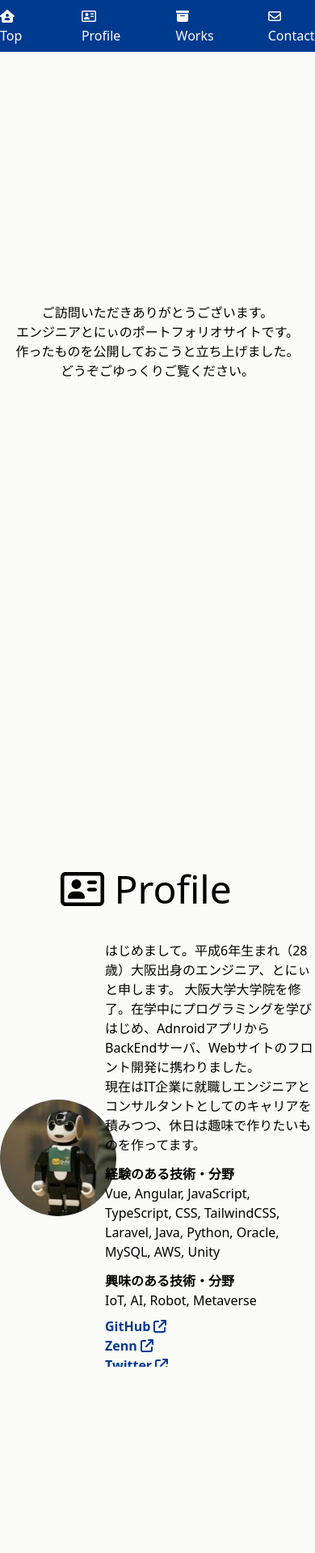
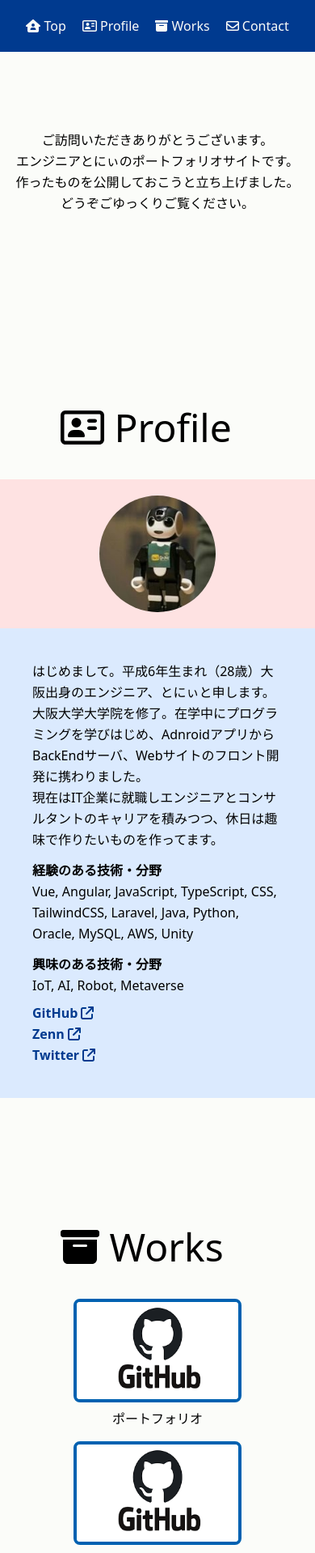
Before and after one commit to tinytony27/tinytony.github.io, a Vue app: page / in a window 390 px wide. Shown: the top 1918 px of the page at 81% size. Built offline with nearby package versions, Linux system fonts and the light colour scheme.

Commit message:
レスポンシブデザイン

```diff
--- a/src/components/ContactView.vue
+++ b/src/components/ContactView.vue
@@ -2,7 +2,7 @@
 </script>
 
 <template>
-<div id="contact" class="h-96 w-full">
+<div id="contact" class="sm:h-96 h-56 w-full">
     <div class="max-w-3xl m-auto">
         <div class="w-60 m-auto text-5xl pb-5">
             <font-awesome-icon icon="fa-regular fa-envelope" />
--- a/src/components/HeaderView.vue
+++ b/src/components/HeaderView.vue
@@ -4,38 +4,26 @@
 <template>
 <header class="fixed w-full z-10">
     <div class="h-16 flex justify-center items-center text-color2">
-        <span class="mr-16">
+        <span class="sm:mr-16 mr-5">
             <a href="#top">
-                <!--svg xmlns="http://www.w3.org/2000/svg" fill="none" viewBox="0 0 24 24" stroke-width="1.5" stroke="currentColor" class="w-5 h-5">
-                    <path stroke-linecap="round" stroke-linejoin="round" d="M9.879 7.519c1.171-1.025 3.071-1.025 4.242 0 1.172 1.025 1.172 2.687 0 3.712-.203.179-.43.326-.67.442-.745.361-1.45.999-1.45 1.827v.75M21 12a9 9 0 11-18 0 9 9 0 0118 0zm-9 5.25h.008v.008H12v-.008z" />
-                </svg-->
                 <font-awesome-icon icon="fa-solid fa-house-user" />
                 Top
             </a>
         </span>
-        <span class="mr-16">
+        <span class="sm:mr-16 mr-5">
             <a href="#profile">
-                <!--svg xmlns="http://www.w3.org/2000/svg" fill="none" viewBox="0 0 24 24" stroke-width="1.5" stroke="currentColor" class="w-5 h-5">
-                    <path stroke-linecap="round" stroke-linejoin="round" d="M15 9h3.75M15 12h3.75M15 15h3.75M4.5 19.5h15a2.25 2.25 0 002.25-2.25V6.75A2.25 2.25 0 0019.5 4.5h-15a2.25 2.25 0 00-2.25 2.25v10.5A2.25 2.25 0 004.5 19.5zm6-10.125a1.875 1.875 0 11-3.75 0 1.875 1.875 0 013.75 0zm1.294 6.336a6.721 6.721 0 01-3.17.789 6.721 6.721 0 01-3.168-.789 3.376 3.376 0 016.338 0z" />
-                </svg-->
                 <font-awesome-icon icon="fa-regular fa-address-card" />
                 Profile
             </a>
         </span>
-        <span class="mr-16">
+        <span class="sm:mr-16 mr-5">
             <a href="#works">
-                <!--svg xmlns="http://www.w3.org/2000/svg" fill="none" viewBox="0 0 24 24" stroke-width="1.5" stroke="currentColor" class="w-5 h-5">
-                    <path stroke-linecap="round" stroke-linejoin="round" d="M19.5 14.25v-2.625a3.375 3.375 0 00-3.375-3.375h-1.5A1.125 1.125 0 0113.5 7.125v-1.5a3.375 3.375 0 00-3.375-3.375H8.25m2.25 0H5.625c-.621 0-1.125.504-1.125 1.125v17.25c0 .621.504 1.125 1.125 1.125h12.75c.621 0 1.125-.504 1.125-1.125V11.25a9 9 0 00-9-9z" />
-                </svg-->
                 <font-awesome-icon icon="fa-solid fa-box-archive" />
                 Works
             </a>
         </span>
         <span class="">
             <a href="#contact">
-                <!--svg xmlns="http://www.w3.org/2000/svg" fill="none" viewBox="0 0 24 24" stroke-width="1.5" stroke="currentColor" class="w-5 h-5">
-                    <path stroke-linecap="round" stroke-linejoin="round" d="M8.625 9.75a.375.375 0 11-.75 0 .375.375 0 01.75 0zm0 0H8.25m4.125 0a.375.375 0 11-.75 0 .375.375 0 01.75 0zm0 0H12m4.125 0a.375.375 0 11-.75 0 .375.375 0 01.75 0zm0 0h-.375m-13.5 3.01c0 1.6 1.123 2.994 2.707 3.227 1.087.16 2.185.283 3.293.369V21l4.184-4.183a1.14 1.14 0 01.778-.332 48.294 48.294 0 005.83-.498c1.585-.233 2.708-1.626 2.708-3.228V6.741c0-1.602-1.123-2.995-2.707-3.228A48.394 48.394 0 0012 3c-2.392 0-4.744.175-7.043.513C3.373 3.746 2.25 5.14 2.25 6.741v6.018z" />
-                </svg-->
                 <font-awesome-icon icon="fa-regular fa-envelope" />
                 Contact
             </a>
--- a/src/components/ProfileView.vue
+++ b/src/components/ProfileView.vue
@@ -12,20 +12,20 @@ function nowAge(): number{
 </script>
 
 <template>
-<div id="profile" class="h-screen w-full relative">
-    <div class="max-w-3xl h-96 top-0 left-0 right-0 bottom-0 m-auto absolute">
+<div id="profile" class="sm:h-screen w-full sm:relative">
+    <div class="max-w-3xl sm:h-96 sm:top-0 sm:left-0 sm:right-0 sm:bottom-0 m-auto sm:absolute sm:py-0 py-20">
         <div class="w-60 m-auto text-5xl pb-10">
             <font-awesome-icon class="" icon="fa-regular fa-address-card" />
             Profile
         </div>
-        <div class="grid grid-cols-3">
+        <div class="sm:grid sm:grid-cols-3 bg-red-100">
             <div class="w-36 m-auto py-5">
                 <img class="w-36 h-36 rounded-full" src="@/assets/main_icon.png" alt="アイコン">
             </div>
-            <div class="col-span-2">
+            <div class="sm:col-span-2 leading-relaxed bg-blue-100 sm:p-0 p-10">
                 はじめまして。平成6年生まれ（{{nowAge()}}歳）大阪出身のエンジニア、とにぃと申します。
                 大阪大学大学院を修了。在学中にプログラミングを学びはじめ、AdnroidアプリからBackEndサーバ、Webサイトのフロント開発に携わりました。<br>
-                現在はIT企業に就職しエンジニアとコンサルタントとしてのキャリアを積みつつ、休日は趣味で作りたいものを作ってます。
+                現在はIT企業に就職しエンジニアとコンサルタントのキャリアを積みつつ、休日は趣味で作りたいものを作ってます。
                 <div>
                     <div class="pt-3 font-bold">経験のある技術・分野</div>
                     <div>
--- a/src/components/TopView.vue
+++ b/src/components/TopView.vue
@@ -2,10 +2,10 @@
 </script>
 
 <template>
-<div id="top" class="h-screen w-full relative">
-    <div class="max-w-3xl h-56 top-0 left-0 right-0 bottom-0 m-auto absolute">
+<div id="top" class="sm:h-screen w-full sm:relative">
+    <div class="max-w-3xl sm:h-56 sm:top-0 sm:left-0 sm:right-0 sm:bottom-0 m-auto sm:absolute sm:py-0 py-24">
         <!--div class="w-96 h-56 m-auto rounded-3xl border-2 border-color1 bg-color3"-->
-            <div class="text-center py-16">
+            <div class="text-center py-16 leading-relaxed">
                 ご訪問いただきありがとうございます。<br>
                 エンジニアとにぃのポートフォリオサイトです。<br>
                 作ったものを公開しておこうと立ち上げました。<br>
--- a/src/components/WorksView.vue
+++ b/src/components/WorksView.vue
@@ -2,13 +2,13 @@
 </script>
 
 <template>
-<div id="works" class="h-screen w-full relative">
-    <div class="max-w-3xl h-96 top-0 left-0 right-0 bottom-0 m-auto absolute">
+<div id="works" class="sm:h-screen w-full sm:relative">
+    <div class="max-w-3xl sm:h-96 sm:top-0 sm:left-0 sm:right-0 sm:bottom-0 m-auto sm:absolute sm:py-0 py-20">
         <div class="w-60 m-auto text-5xl pb-10">
             <font-awesome-icon icon="fa-solid fa-box-archive" />
             Works
         </div>
-        <div class="grid grid-cols-3 pb-8">
+        <div class="sm:grid sm:grid-cols-3 pb-8">
             <div class="w-52 h-44 m-auto">
                 <a href="https://github.com/tinytony27/tinytony.github.io" target="_blank">
                     <img class="w-52 h-32 rounded-lg border-4 border-color1" src="@/assets/github.png" alt="Github"/>
```
